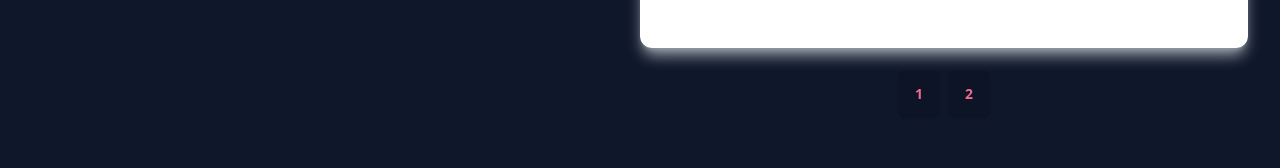
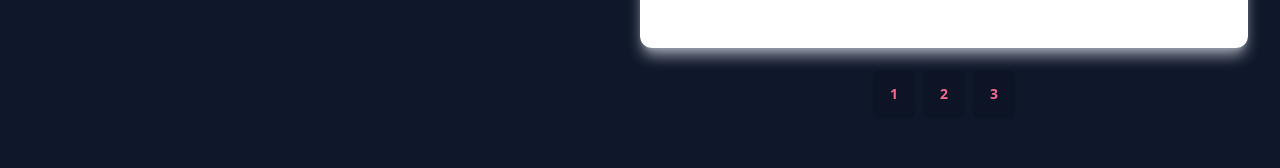
Before and after one commit to jrmichell/crimsonorb, a React (Vite) app: page / in a window 1280 px wide. Shown: the part 2100-2268 px from the top of the page. Built offline with nearby package versions, Linux system fonts and the light colour scheme.

Commit message:
feat: Added project to portfolio section
Mosby's Land Management Service website was added to the portfolio.

```diff
--- a/src/components/Portfolio.tsx
+++ b/src/components/Portfolio.tsx
@@ -2,6 +2,7 @@ import { useEffect } from "react";
 import { Element, Events, scrollSpy } from "react-scroll";
 import Jmich from "../assets/jmich-dev.png";
 import Helvera from "../assets/Helvera.png";
+import Mosbys from "../assets/mosbys.png";
 
 export default function Portfolio() {
   useEffect(() => {
@@ -41,6 +42,11 @@ export default function Portfolio() {
                   <img src={Helvera} className="w-full" />
                 </a>
               </div>
+              <div id="item3" className="carousel-item w-full">
+                <a href="https://mosbyslandmanagement.com" target="_blank">
+                  <img src={Mosbys} className="w-full" />
+                </a>
+              </div>
             </div>
             <div className="flex justify-center w-full py-2 mt-2 gap-2">
               <a href="#item1" className="btn btn-md text-secondary">
@@ -49,6 +55,9 @@ export default function Portfolio() {
               <a href="#item2" className="btn btn-md text-secondary">
                 2
               </a>
+              <a href="#item3" className="btn btn-md text-secondary">
+                3
+              </a>
             </div>
           </div>
         </div>
```
Also changed, not shown: src/assets/mosbys.png (added).
